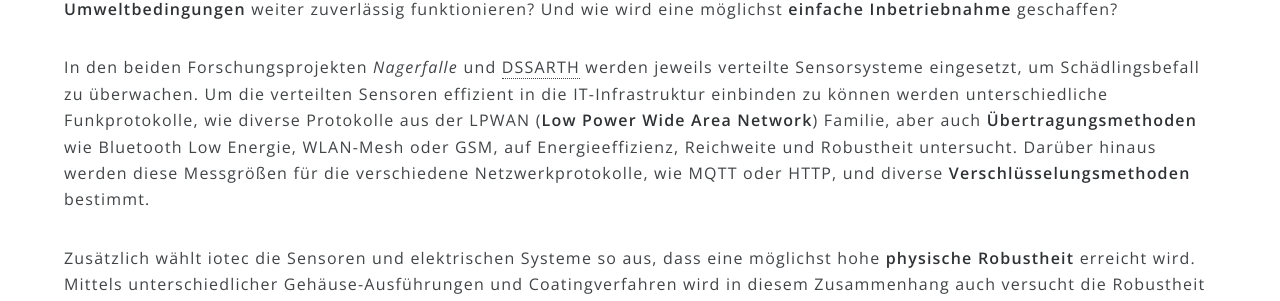
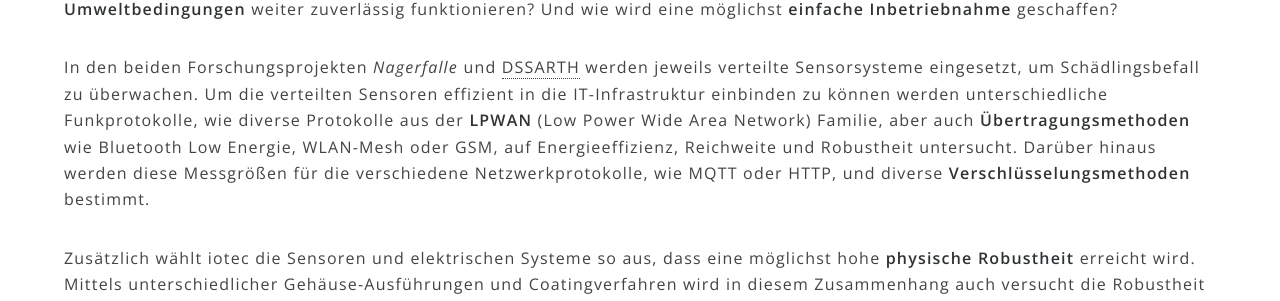
Before and after one commit to iotec-gmbh/iotec-gmbh.github.io, a Jekyll site: the page built from 12-research.md, in a window 1280 px wide and 900 px high, scrolled down 1384 px. Shown: the part 204-505 px from the top of the window. Built offline with Jekyll 4.4.1, drawn with Linux system fonts in a browser that asks for light colours; our own code applies the rules of GitHub Pages for plain Markdown files.

```diff
--- a/12-research.md
+++ b/12-research.md
@@ -55,7 +55,7 @@ Und wie wird eine möglichst **einfache Inbetriebnahme** geschaffen?
 
 In den beiden Forschungsprojekten *Nagerfalle* und [DSSARTH](#dssarth) werden jeweils verteilte Sensorsysteme eingesetzt, um Schädlingsbefall zu überwachen.
 Um die verteilten Sensoren effizient in die IT-Infrastruktur einbinden zu können werden unterschiedliche Funkprotokolle,
-wie diverse Protokolle aus der LPWAN (**Low Power Wide Area Network**) Familie,
+wie diverse Protokolle aus der **LPWAN** (Low Power Wide Area Network) Familie,
 aber auch **Übertragungsmethoden** wie Bluetooth Low Energie, WLAN-Mesh oder GSM, auf Energieeffizienz, Reichweite und Robustheit untersucht.
 Darüber hinaus werden diese Messgrößen für die verschiedene Netzwerkprotokolle, wie MQTT oder HTTP, und diverse **Verschlüsselungsmethoden** bestimmt.
 
```
